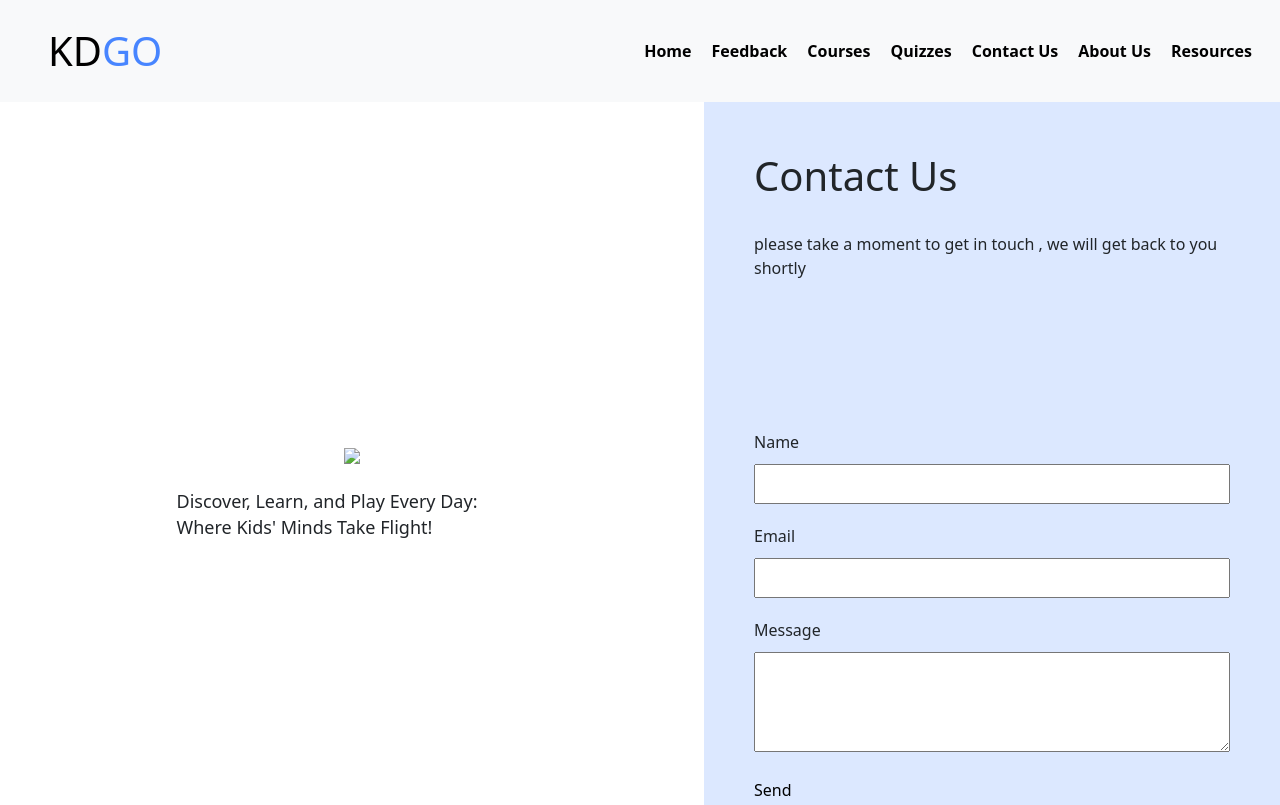
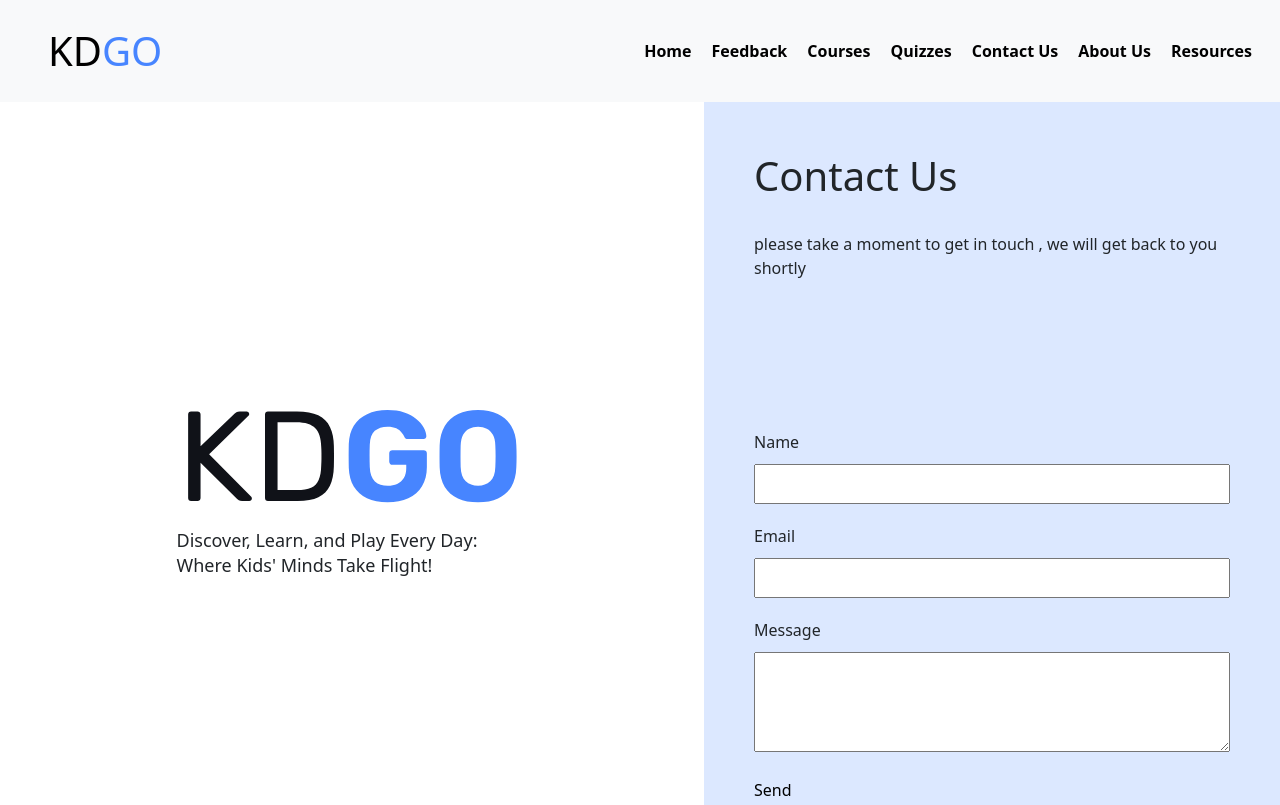
Before and after one commit to rawanhabuhajer/kdgo, a plain HTML site: page contactUs.html in a window 1280 px wide. Shown: the top 805 px of the page. Drawn offline with nearby package versions, Linux system fonts and the light colour scheme; the site is published under a folder, as on GitHub Pages, so addresses that start at the root find nothing.

Commit message:
Update contactUs.html

```diff
--- a/contactUs.html
+++ b/contactUs.html
@@ -74,7 +74,7 @@
       </nav>
       <div class="contact-us-wrapper">
         <div class="left-section">
-          <img src="/media/Logo2.svg" />
+          <img src="media/Logo2.svg" />
           <p>
             Discover, Learn, and Play Every Day: <br />
             Where Kids' Minds Take Flight!
```
